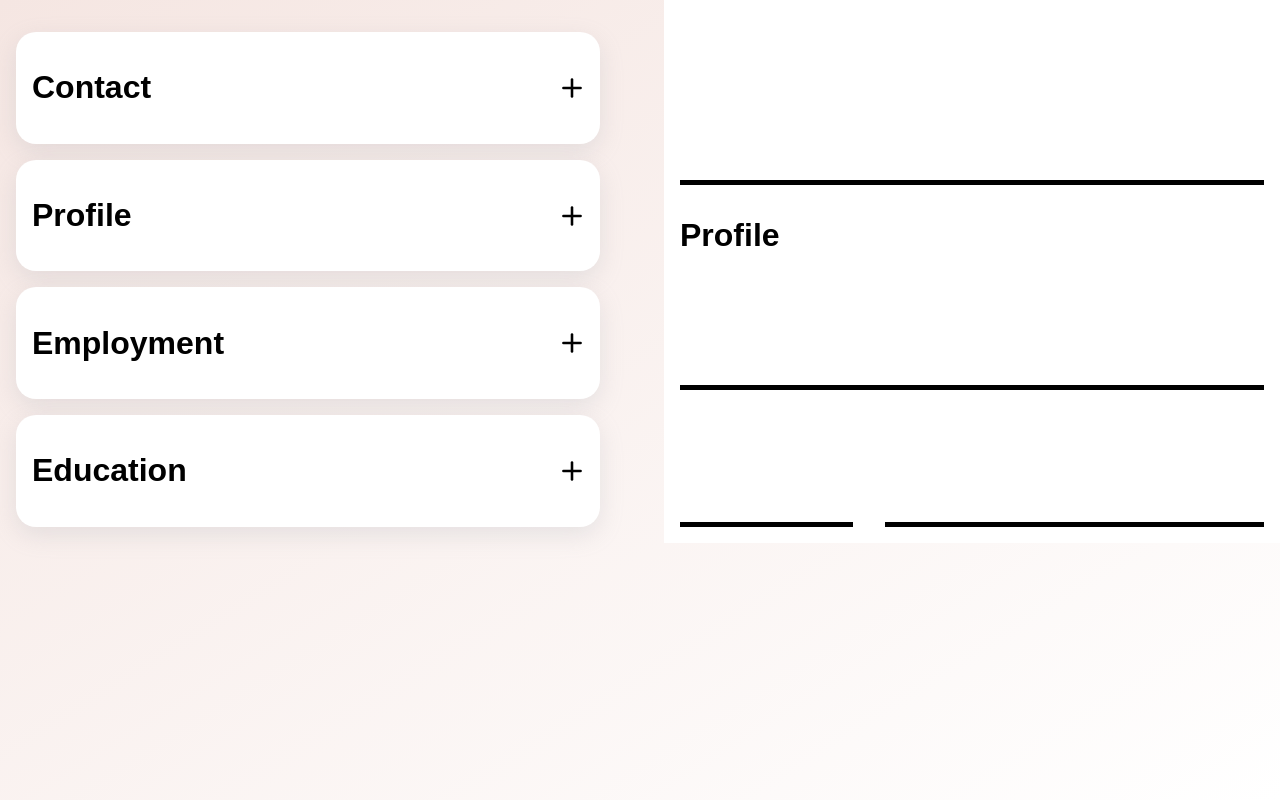
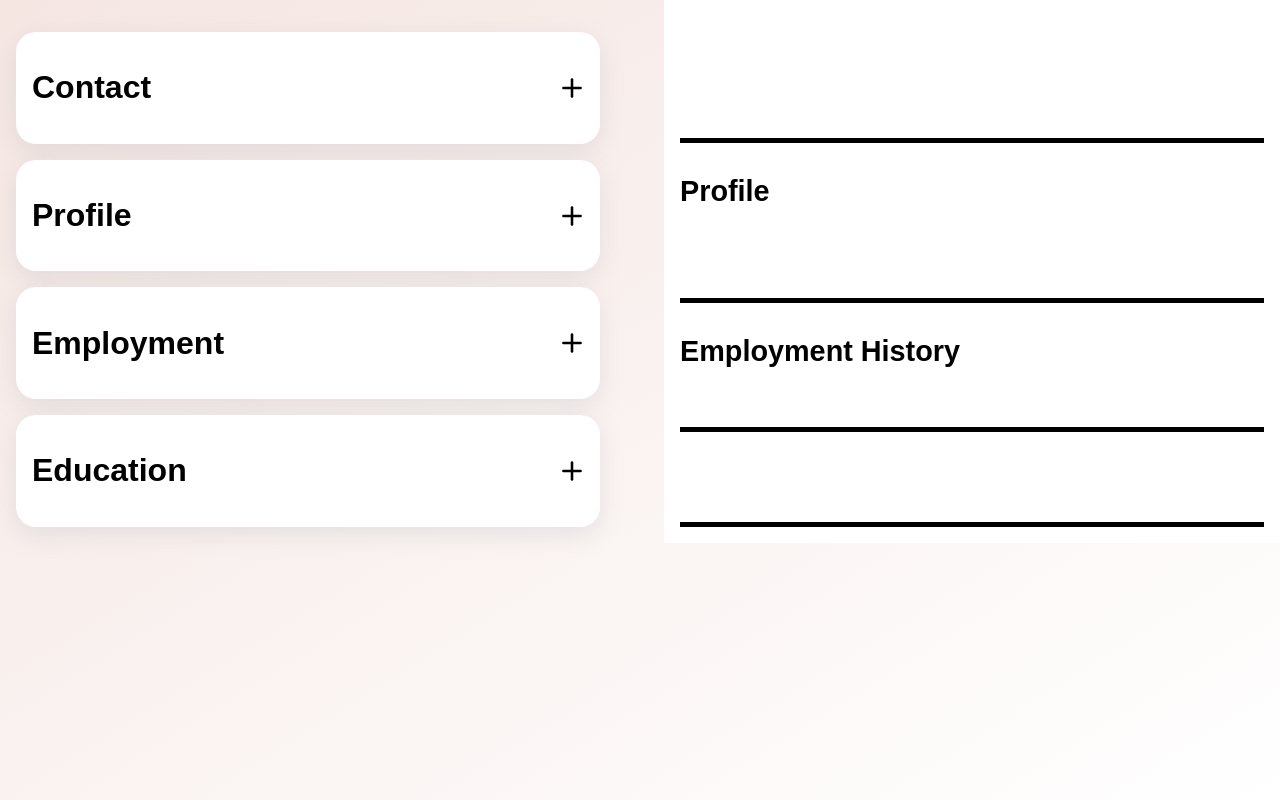
Before and after one commit to Jonathan-Winter-Dev/cv-maker, a React (Vite) app: page / in a window 1280 px wide. Built offline with nearby package versions, Linux system fonts and the light colour scheme.

Commit message:
begin cv employment styling

```diff
--- a/src/App.css
+++ b/src/App.css
@@ -394,6 +394,14 @@ template {
   grid-template-columns: 1fr 2fr;
 }
 
+.cvPage h1,
+.cvPage h2,
+.cvPage h3,
+.cvPage h4 {
+  margin: 0;
+  padding: 0;
+}
+
 .cvPage > div {
   margin: 1em;
   display: flex;
@@ -424,10 +432,32 @@ template {
   grid-column: 1/3;
 }
 
-.cvPage .profileContainer h2 {
-  font-size: 2em;
+.cvPage h2 {
+  font-size: 1.8em;
   padding: 0;
   margin: 0;
+}
+
+.cvPage .employmentContainer {
+  grid-column: 1/3;
+}
+
+.cvPage .educationContainer {
+  grid-column: 1/3;
+}
+
+.cvPage .jobCvContainer {
+  margin-top: 1em;
+  display: grid;
+  grid-template-columns: 1fr 2fr;
+  gap: 1em;
+}
+
+.cvPage .jobCvContainer .jobDetailsContainer {
+  display: flex;
+  flex-direction: column;
+  gap: 5px;
+  grid-column: 1/2;
 }
 
 .accordion {
@@ -729,7 +759,3 @@ textarea {
   transform: scale(1.05);
   outline: 3px solid var(--focus-color);
 }
-
-.cvPage .jobCvContainer {
-  flex-direction: row;
-}
--- a/src/employment/JobCv.jsx
+++ b/src/employment/JobCv.jsx
@@ -10,10 +10,15 @@ export default function JobCv({ jobs }) {
             {job.startDate.toString()} - {job.endDate.toString()}
           </p>
         </div>
-        <p>{job.description}</p>
+        <p className="jobDescription">{job.description}</p>
       </div>
     );
   });
 
-  return <div className="employmentContainer">{jobsDisplay}</div>;
+  return (
+    <div className="employmentContainer">
+      <h2>Employment History</h2>
+      {jobsDisplay}
+    </div>
+  );
 }
```
